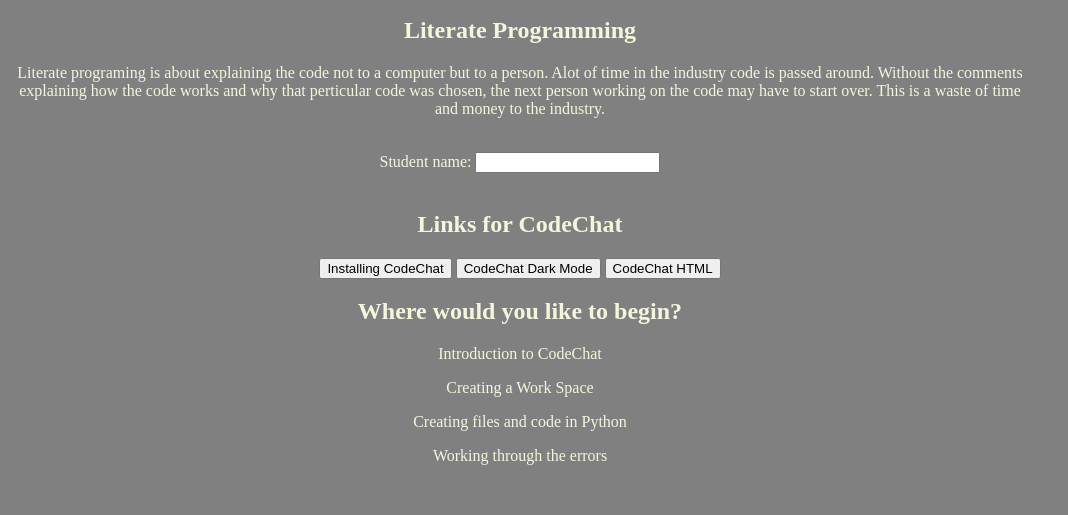
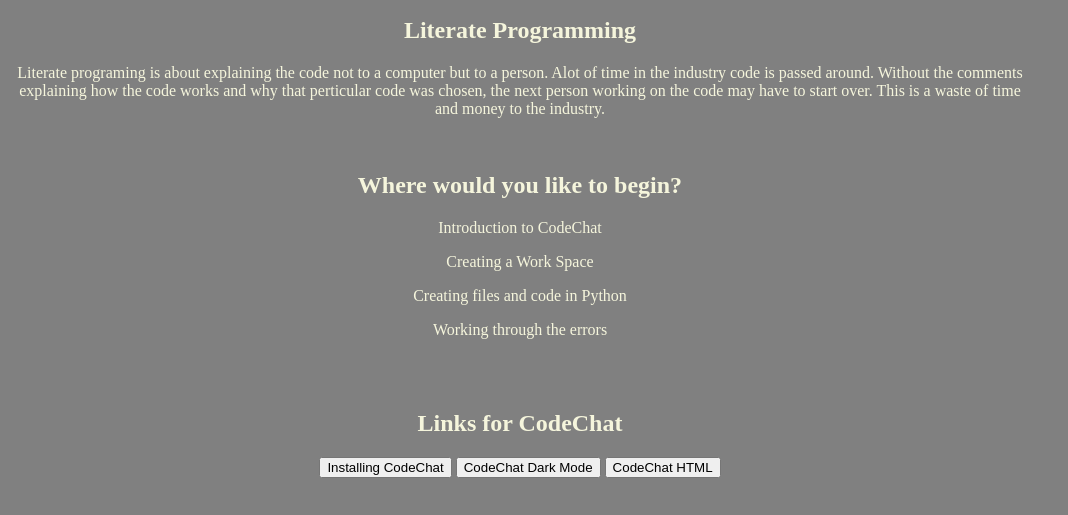
Before and after one commit to bjones1/Firmware_game_project, a plain HTML site: page index.html in a window 1280 px wide. Shown: the part 101-616 px from the top of the page, without its empty margins (0-1068 px from the left). Drawn offline with Linux system fonts and the light colour scheme; files that its build step writes are made by us from their sources.

Commit message:
Update from Github instead of smartgit
cleaned of the index page some.

```diff
--- a/index.html
+++ b/index.html
@@ -1,7 +1,7 @@
 <!doctype html>
 <html lang="en">
     <head>
-        <link rel="stylesheet" href="CSS/style.css">
+        <link rel="stylesheet" href="style.css">
         <!-- The code above is to link to the style sheet for this project-->
         <meta charset=" utf-8">
         <title>Firmware Guide</title>
@@ -14,19 +14,7 @@
         <p> Literate programing is about explaining the code not to a computer but to a person. Alot of time in the industry code is passed around. Without the comments explaining how the code works and why that perticular code was chosen, the next person working on the code may have to start over. This is a waste of time and money to the industry.  </p>
         <br>
 
-        <form>
-            Student name:
-            <input type="text" name="Name" size="20">
-            <!-- this is the code for a text box and saving what was typed in-->
-            <br> <br>
-        </form>
 
-       <h2>Links for CodeChat</h2>
-        <button onclick="<!--link to classmates work on installing codechat.-->">Installing CodeChat</button>
-        <button onclick="<!--link to classmates work on Darkmode for codechat.-->">CodeChat Dark Mode</button>
-        <button onclick="<!--link to classmates work on HTML for codechat.-->">CodeChat HTML</button>
-
-       <!-- the buttons above are to link to other projects being done in the class for codechat-->
 
        <h2> Where would you like to begin?</h2>
         <p>Introduction to CodeChat</p>
@@ -34,6 +22,15 @@
         <p>Creating files and code in Python</p>
         <p>Working through the errors</p>
 
+        <br>
+        <br>
+
+       <h2>Links for CodeChat</h2>
+       <button onclick="<!--link to classmates work on installing codechat.-->">Installing CodeChat</button>
+       <button onclick="<!--link to classmates work on Darkmode for codechat.-->">CodeChat Dark Mode</button>
+       <button onclick="<!--link to classmates work on HTML for codechat.-->">CodeChat HTML</button>
+
+      <!-- the buttons above are to link to other projects being done in the class for codechat-->
     </body>
 </html>
 
```
